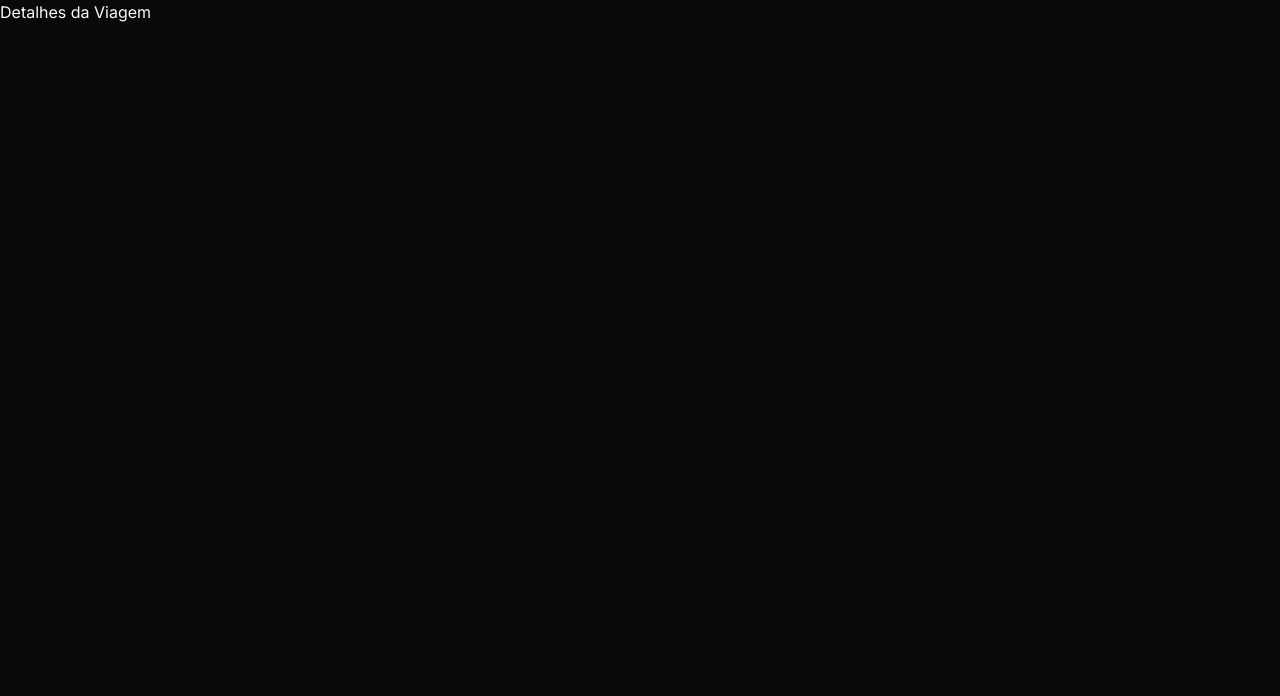
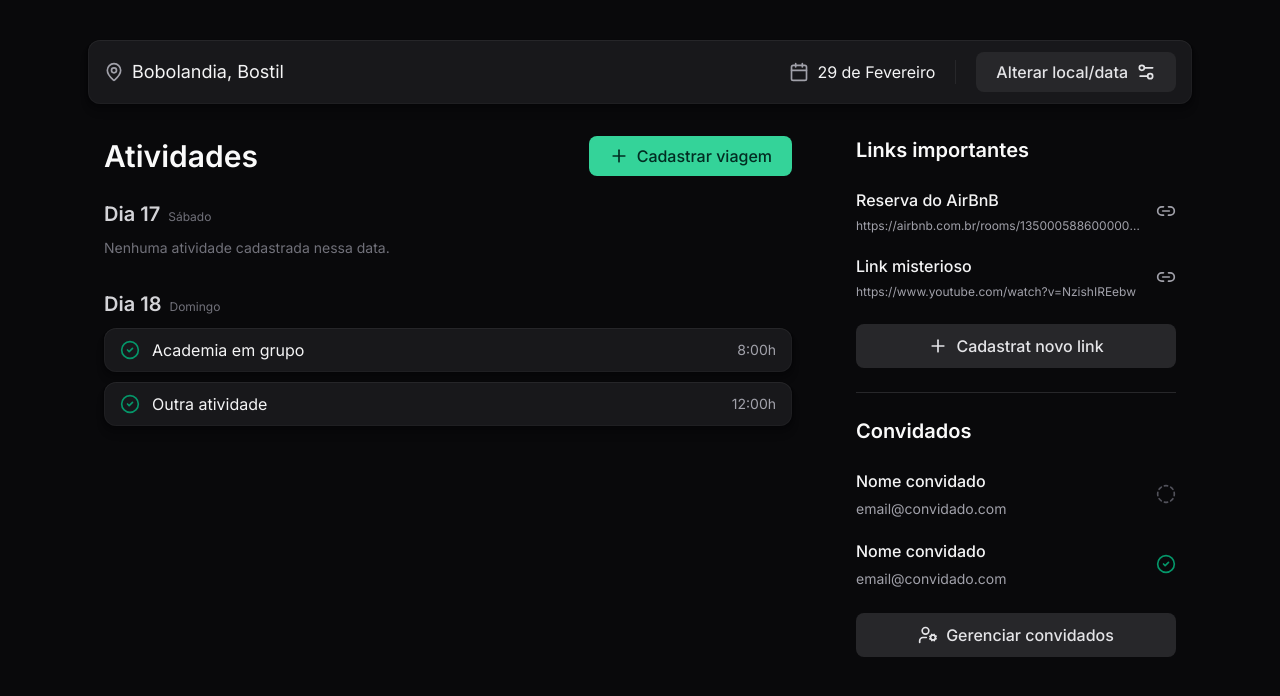
Before and after one commit to AlvaroDutra/Journey.react, a React (Vite) app: page /trip/1 in a window 1280 px wide. Shown: the top 696 px of the page. Built offline with nearby package versions, Linux system fonts and the light colour scheme.

Commit message:
add pagina de atividade da viagem

```diff
--- a/src/pages/create-trip/invite-guests-modal.tsx
+++ b/src/pages/create-trip/invite-guests-modal.tsx
@@ -39,6 +39,7 @@ export function InviteGuestsModal(props: InviteGuestsModalProps){
                 </div>
 
                 <div className='w-full h-px bg-zinc-800' />
+
                 <form onSubmit={props.addNewEmailOnInvite} className="p-2.5 bg-zinc-950 border border-l-zinc-800 rounded-lg flex items-center gap-2">
                   <div className='px-2 flex items-center flex-1 gap-2'>
                     <AtSign className='text-zinc-400 size-5'/>
--- a/src/pages/create-trip/steps/destination-and-date-step.tsx
+++ b/src/pages/create-trip/steps/destination-and-date-step.tsx
@@ -29,7 +29,7 @@ export function DestinationAndDateStep({closeGuestsInput, isGuestsInputOpen, ope
                 <Settings2 className='size-5'/>
               </button>
             ):(
-              <button onClick={openGuestsInput} className="bg-emerald-400 text-emerald-950 rounded-lg px-5 py-2 font-medium flex items-center gap-2 hover:bg-emerald-500">
+            <button onClick={openGuestsInput} className="bg-emerald-400 text-emerald-950 rounded-lg px-5 py-2 font-medium flex items-center gap-2 hover:bg-emerald-500">
               Continuar
               <ArrowRight className='size-5 '/>
             </button>
--- a/src/pages/trips-details/index.tsx
+++ b/src/pages/trips-details/index.tsx
@@ -1,3 +1,147 @@
+import { Plus, Calendar, MapPin, Settings2, CircleCheck, Link2, UserCog, CircleDashed } from "lucide-react";
+
 export function TripsDetails(){
-    return <h1>Detalhes da Viagem</h1>
+    return (
+        <div className="max-w-6xl px-6 py-10 mx-auto space-y-8">
+            <div className="px-4 h-16 rounded-xl bg-zinc-900 shadow-shape flex items-center justify-between">
+                <div className="flex items-center gap-2">
+                    <MapPin className="size-5 text-zinc-400"/>
+                    <span className="text-lg text-zinc-100">Bobolandia, Bostil</span>
+                </div>
+
+                <div className="flex items-center gap-5">
+                    <div className="flex items-center gap-2">
+                        <Calendar className="size-5 text-zinc-400"/>
+                        <span className="text-zinc-100">29 de Fevereiro</span>
+                    </div>
+
+                    <div className='w-px h-6 bg-zinc-800'/>
+
+                    <button className="bg-zinc-800 text-zinc-200 rounded-lg px-5 py-2 font-medium flex items-center gap-2 hover:bg-zinc-700">
+                        Alterar local/data
+                        <Settings2 className='size-5'/>
+                    </button>
+                </div>
+            </div>
+
+            <main className="flex gap-16 px-4">
+                <div className="flex-1 space-y-6">
+                    <div className="flex items-center justify-between">
+                        <h2 className="text-3xl font-semibold">Atividades</h2>
+
+                        <button className="bg-emerald-400 text-emerald-950 rounded-lg px-5 py-2 font-medium flex items-center gap-2 hover:bg-emerald-500">
+                            <Plus className='size-5 '/>
+                            Cadastrar viagem
+                        </button>
+
+
+
+                    </div>
+
+                    <div className="space-y-8">
+                        <div className="space-y-2.5">
+                            <div className="flex items-baseline gap-2">
+                                <span className="text-xl text-zinc-300 font-semibold">Dia 17</span>
+                                <span className="text-xs text-zinc-500">Sábado</span>
+                            </div>
+                            <p className="text-zinc-500 text-sm">Nenhuma atividade cadastrada nessa data.</p>
+                        </div>
+
+                        <div className="space-y-2.5">
+                            <div className="flex items-baseline gap-2">
+                                <span className="text-xl text-zinc-300 font-semibold">Dia 18</span>
+                                <span className="text-xs text-zinc-500">Domingo</span>
+                            </div>
+                            <div className="space-y-2.5">
+                                <div className="px-4 py-2.5 bg-zinc-900 rounded-xl shadow-shape flex items-center gap-3">
+                                    <CircleCheck className="size-5 text-emerald-600"/>
+                                    <span className="text-zinc-100">Academia em grupo</span>
+                                    <span className="text-zinc-400 text-sm ml-auto">8:00h</span>
+                                </div>
+                            </div>
+
+                            <div className="space-y-2.5">
+                                <div className="px-4 py-2.5 bg-zinc-900 rounded-xl shadow-shape flex items-center gap-3">
+                                    <CircleCheck className="size-5 text-emerald-600"/>
+                                    <span className="text-zinc-100">Outra atividade</span>
+                                    <span className="text-zinc-400 text-sm ml-auto">12:00h</span>
+                                </div>
+                            </div>
+
+                        </div>
+
+                    </div>
+                </div>
+
+                <div className="w-80 space-y-6">
+                    <div className="space-y-6">
+                        <h2 className="font-semibold text-xl">Links importantes</h2>
+
+                        <div className="space-y-5">
+                            <div className="flex items-center justify-between gap-4">
+                                <div className="space-y-1.5 flex-1">
+                                    <span className="block font-medium text-zinc-100">Reserva do AirBnB</span>
+                                    <a href="#" className="block text-xs text-zinc-400 truncate hover:text-zinc-300">
+                                        https://airbnb.com.br/rooms/135000588600000000000000000000000000000000
+                                    </a>
+                                </div>
+                                <Link2 className="size-5 text-zinc-400"/>
+                            </div>
+
+                            <div className="flex items-center justify-between gap-4">
+                                <div className="space-y-1.5 flex-1">
+                                    <span className="block font-medium text-zinc-100">Link misterioso</span>
+                                    <a href="https://www.youtube.com/watch?v=NzishIREebw" className="block text-xs text-zinc-400 truncate hover:text-zinc-300">
+                                        https://www.youtube.com/watch?v=NzishIREebw
+                                    </a>
+                                </div>
+                                <Link2 className="size-5 text-zinc-400"/>
+                            </div>
+                        </div>
+
+                        <button className="bg-zinc-800 text-zinc-200 rounded-lg px-5 h-11 font-medium flex items-center gap-2 hover:bg-zinc-700 w-full justify-center">
+                            <Plus className='size-5'/>
+                            Cadastrat novo link
+                        </button>
+                    </div>
+
+                    <div className='w-full h-px bg-zinc-800' />
+
+                    <div>
+                    <div className="space-y-6">
+                        <h2 className="font-semibold text-xl">Convidados</h2>
+
+                        <div className="space-y-5">
+                            <div className="flex items-center justify-between gap-4">
+                                <div className="space-y-1.5 flex-1">
+                                    <span className="block font-medium text-zinc-100">Nome convidado</span>
+                                    <span className="block text-sm text-zinc-400 truncate">
+                                        email@convidado.com
+                                    </span>
+                                </div>
+                                <CircleDashed className="size-5 text-zinc-600"/>
+                            </div>
+
+                            <div className="flex items-center justify-between gap-4">
+                                <div className="space-y-1.5 flex-1">
+                                    <span className="block font-medium text-zinc-100">Nome convidado</span>
+                                    <span className="block text-sm text-zinc-400 truncate">
+                                        email@convidado.com
+                                    </span>
+                                </div>
+                                <CircleCheck className="size-5 text-emerald-600"/>
+                            </div>
+                        </div>
+
+                        <button className="bg-zinc-800 text-zinc-200 rounded-lg px-5 h-11 font-medium flex items-center gap-2 hover:bg-zinc-700 w-full justify-center">
+                            <UserCog className='size-5'/>
+                            Gerenciar convidados
+                        </button>
+                    </div>
+                    </div>
+                </div>
+            </main>
+
+        </div>
+    )
 }
```
